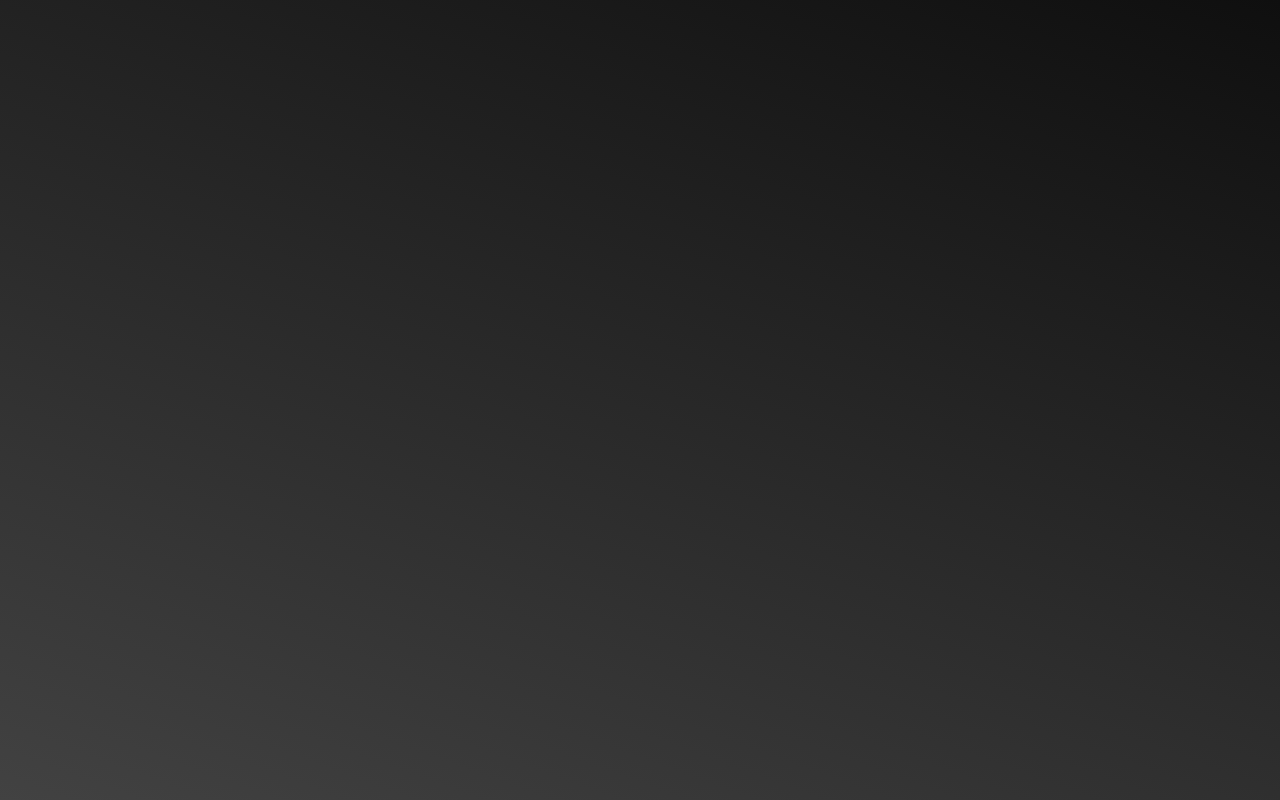
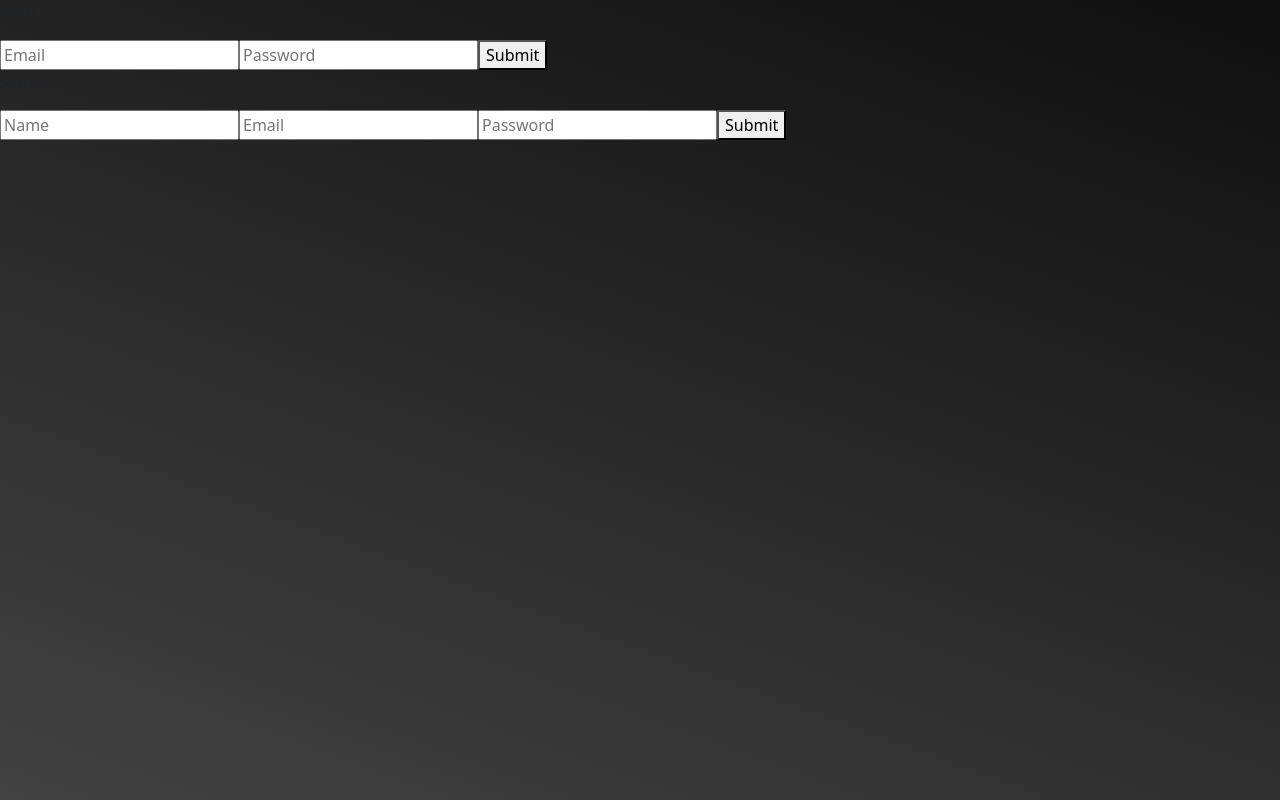
Before and after one commit to Thinus01/Viral, a React (Create React App) app: page /signIn in a window 1280 px wide. Before the commit this address had no page. Built offline with nearby package versions, Linux system fonts and the light colour scheme.

Commit message:
Connect sign in/up to back end

```diff
--- a/package.json
+++ b/package.json
@@ -7,6 +7,7 @@
     "@testing-library/jest-dom": "^5.17.0",
     "@testing-library/react": "^13.4.0",
     "@testing-library/user-event": "^13.5.0",
+    "axios": "^1.6.5",
     "bootstrap": "^5.3.2",
     "react": "^18.2.0",
     "react-bootstrap": "^2.9.1",
--- a/src/App.css
+++ b/src/App.css
@@ -2,3 +2,7 @@ body {
   background: linear-gradient(200deg, rgb(15, 15, 15), rgb(66, 66, 66)) no-repeat;
   height: 100vh;
 }
+
+* {
+  min-width: 0;
+}
--- a/src/App.js
+++ b/src/App.js
@@ -6,6 +6,7 @@ import { Logout } from './logout/logout';
 import { UserProfile } from './userProfile/userProfile';
 import { UserSettings } from './userSettings/userSettings';
 import { License } from './license/license';
+import { SignIn } from './login/SignIn';
 
 function App() {
   return <Routes>
@@ -15,6 +16,7 @@ function App() {
     <Route path="/license" element={<License />}/>
     <Route path="/logout" element={<Logout />}/>
     <Route path="/friends" element={<Friends />}/>
+    <Route path="/signIn" element={<SignIn />}/>
   </Routes>
 }
 
--- a/src/landingPage/home.js
+++ b/src/landingPage/home.js
@@ -3,6 +3,8 @@ import './filterPopup.css'
 import './userPopup.css'
 import './notifyPopup.css'
 import { Link } from "react-router-dom"
+import axios from 'axios';
+import React, { useState, useEffect } from 'react';
 
 export function Home() {
 
@@ -35,6 +37,25 @@ export function Home() {
     filter.classList.add('hide');
     UserPopup.classList.add('hide');
   }
+
+  const [userName, setUserName] = useState('');
+
+  useEffect(() => {
+    const fetchData = async () => {
+      try {
+        const response = await axios.get('http://127.0.0.1:3001/login/user/name', {
+          headers: {
+            Authorization: `Bearer ${localStorage.getItem('token')}`
+          }
+        });
+        setUserName(response.data.name);
+      } catch (error) {
+        console.error('Error fetching user data', error);
+      }
+    };
+
+    fetchData();
+  }, []);
 
   return (
   <>
@@ -78,6 +99,7 @@ export function Home() {
         <p>filter</p>
         <p>filter</p>
     </div>
+    <h1>Welcome, {userName}!</h1>
   </>
   );
 }
--- /dev/null
+++ b/src/login/SignIn.js
@@ -0,0 +1,63 @@
+import React, { useState } from 'react';
+import axios from 'axios';
+import { Link } from "react-router-dom"
+
+export const SignIn = () => {
+  const [email, setEmail] = useState('');
+  const [password, setPassword] = useState('');
+  const [name, setName] = useState('');
+
+  const handleSignIn = async () => {
+    try {
+      const response = await axios.post('http://127.0.0.1:3001/login', {
+        user: {
+          email: email,
+          password: password
+        }
+      });
+
+      console.log('Signin successful', response.data);
+    } catch (error) {
+      console.error('Signin failed', error.response.data);
+    }
+  };
+
+  const handleSignUp = async () => {
+    try {
+      const response = await axios.post('http://127.0.0.1:3001/signup', {
+        user: {
+          name: name,
+          email: email,
+          password: password
+        }
+      });
+      console.log('Signup Successful', response.data);
+    } catch (error) {
+      console.error('Signup Failed', error.response.data);
+    }
+  };
+
+  return (
+    <>
+      <div id='SignIn'>
+        <p>Sign in</p>
+        <input placeholder='Email' onChange={(e) => setEmail(e.target.value)} />
+        <input placeholder='Password' type='password' onChange={(e) => setPassword(e.target.value)} />
+        <button className='SignButton' type='button' onClick={handleSignIn}>
+          Submit
+        </button>
+      </div>
+      <div id='SignUp'>
+        <p>Sign up</p>
+        <input placeholder='Name' onChange={(e) => setName(e.target.value)} />
+        <input placeholder='Email' onChange={(e) => setEmail(e.target.value)} />
+        <input placeholder='Password' type='password' onChange={(e) => setPassword(e.target.value)} />
+        <button className='SignButton' type='button' onClick={handleSignUp}>
+          Submit
+        </button>
+      </div>
+
+    </>
+
+  );
+};
--- /dev/null
+++ b/src/login/login.css
@@ -0,0 +1,10 @@
+#SignUp,
+#SignIn {
+  color: white;
+}
+
+.SignButton {
+  height: 100%;
+  background-color: gray;
+  color: white;
+}
```
Also changed, not shown: src/login/SignUp.js (added, +37 -0 lines), 1 other file (tests, documents, lock files or other folders).
